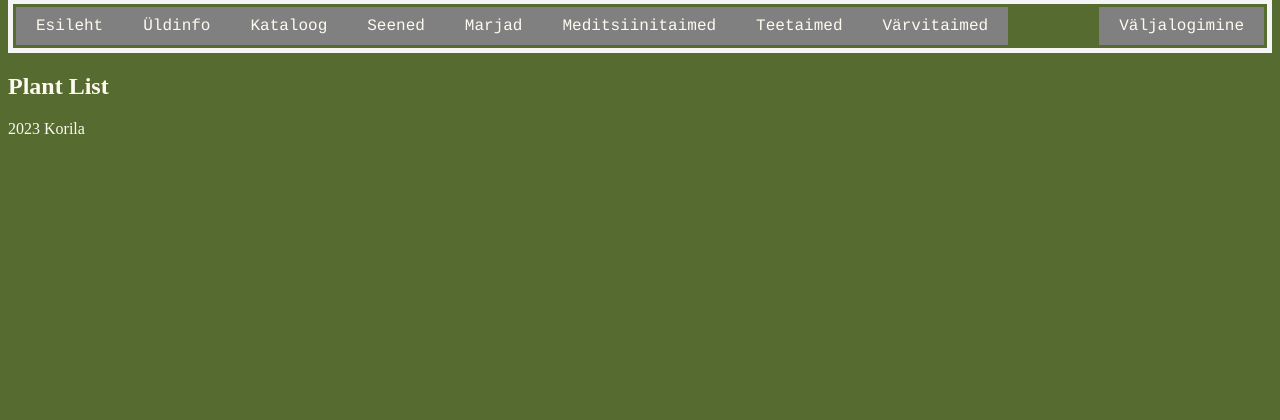
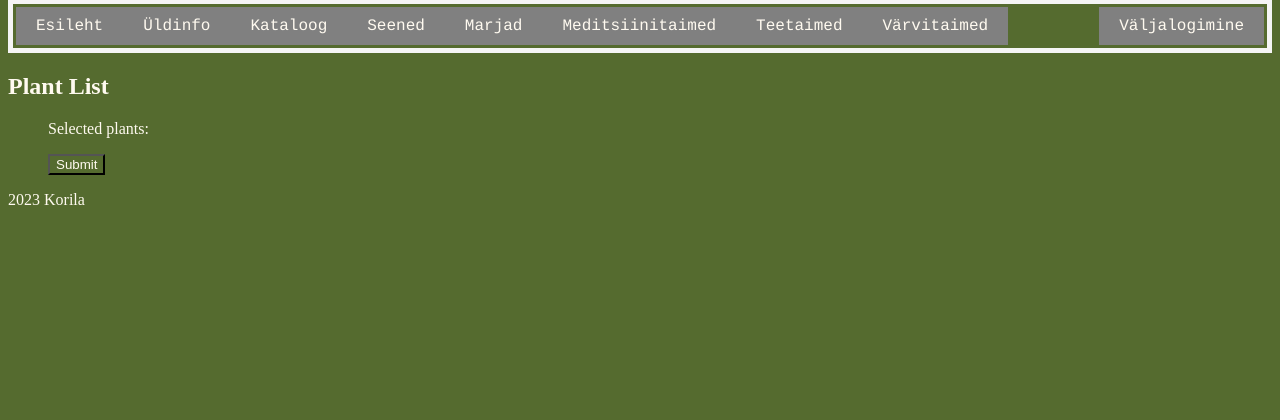
Before and after one commit to ReedikSober/Korila, a Django app: page /kataloog/ in a window 1280 px wide. Shown: the part 108-528 px from the top of the page. Run offline with Django 4.2, Linux system fonts and the light colour scheme; the visitor is signed in with stand-in values (Sample User, id 1); data comes from the database, SQL or seed files in the repository; data that the repository does not hold is empty.

Commit message:
Select, submit and populate databease with selection of plants

```diff
--- /dev/null
+++ b/website/forms.py
@@ -0,0 +1,13 @@
+from django import forms
+from .models import Flora, UserSelection
+
+
+class UserSelectionForm(forms.ModelForm):
+    selected_plants = forms.ModelMultipleChoiceField(
+        queryset=Flora.objects.all(),
+        widget=forms.CheckboxSelectMultiple
+    )
+
+    class Meta:
+        model = UserSelection
+        fields = ('selected_plants',)
--- a/website/templates/kataloog.html
+++ b/website/templates/kataloog.html
@@ -5,9 +5,10 @@
 {% block content %}
     <h2>Plant List</h2>
     <ul>
-        {% for plant in plants %}
-            <input type="checkbox" name="selected_plants" value="{{ plant.id }}">
-            <li>{{ plant.name }}</li>
-        {% endfor %}
+        <form method="post">
+            {% csrf_token %}
+            {{ form.as_p }}
+            <button type="submit">Submit</button>
+        </form>
     </ul>
 {% endblock %}
--- a/website/views.py
+++ b/website/views.py
@@ -1,8 +1,9 @@
+from django.contrib import messages
 from django.contrib.auth import authenticate, login
 from django.shortcuts import render, redirect
-from django.contrib.auth.forms import UserCreationForm
 from django.contrib.auth.decorators import login_required
-from website.models import SignUpForm, Flora
+from website.forms import UserSelectionForm
+from website.models import SignUpForm, Flora, UserSelection
 
 
 def esileht(request):
@@ -48,6 +49,21 @@ def signup(request):
     return render(request, 'registration/signup.html', {'form': form})
 
 
+@login_required
 def plant_list(request):
     plants = Flora.objects.all()
-    return render(request, 'kataloog.html', {'plants': plants})
+    user = request.user
+
+    if request.method == 'POST':
+        form = UserSelectionForm(request.POST)
+        if form.is_valid():
+            user_selection, created = UserSelection.objects.get_or_create(user=user)
+            user_selection.selected_plants.set(form.cleaned_data['selected_plants'])
+            messages.success(request, 'Selection saved successfully.')
+
+    else:
+        user_selection, created = UserSelection.objects.get_or_create(user=user)
+        initial_data = {'selected_plants': user_selection.selected_plants.all()}
+        form = UserSelectionForm(initial=initial_data)
+
+    return render(request, 'kataloog.html', {'plants': plants, 'form': form})
```
